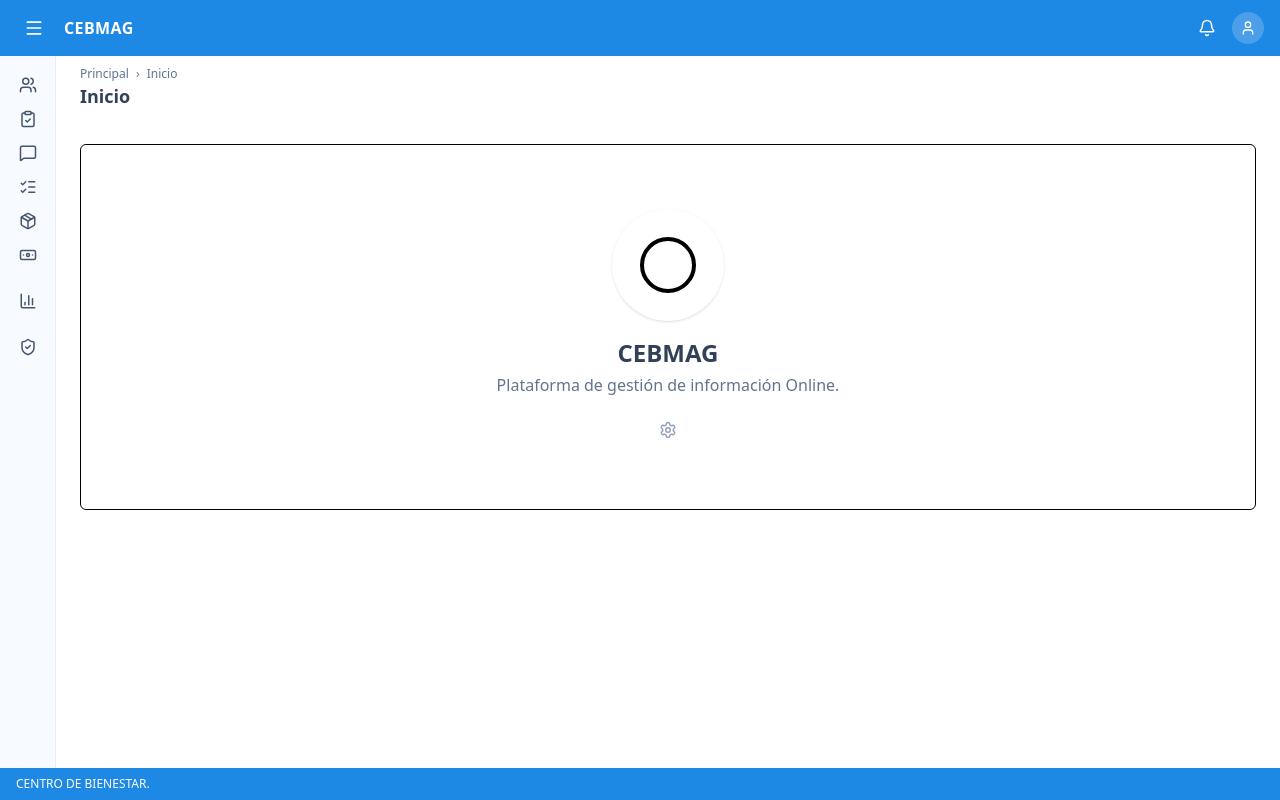
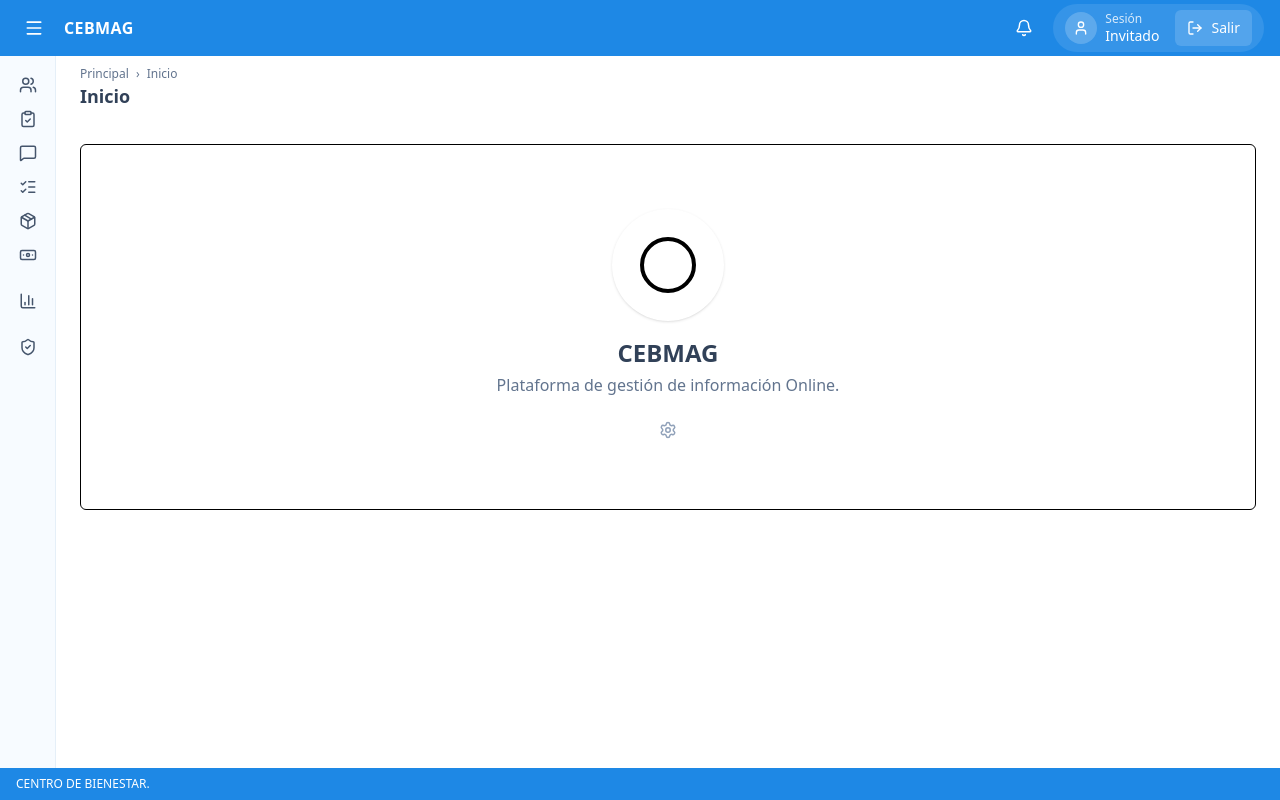
Before and after one commit to JonDeev/cebmag, a Next.js app: page / in a window 1280 px wide. Built offline with nearby package versions, Linux system fonts and the light colour scheme; no server answers.

Commit message:
TOPBAR CON NOMBRE DE LA PERSONA QUE TIENE LA SESION INICIADA Y BOTON DE CERRAR SESION

```diff
--- a/src/components/layout/Topbar.tsx
+++ b/src/components/layout/Topbar.tsx
@@ -1,25 +1,123 @@
 "use client";
-import { Menu, Bell, User } from "lucide-react";
+
+import { useEffect, useState } from "react";
+import { useRouter } from "next/navigation";
+import { Menu, Bell, User, LogOut } from "lucide-react";
+import toast from "react-hot-toast";
+
+type MeResp =
+  | { user: { id: number; nombre: string | null; email: string } }
+  | { user: null }
+  | null;
+
+async function fetchMe(): Promise<MeResp> {
+  const res = await fetch(`/api/auth/me?ts=${Date.now()}`, {
+    cache: "no-store",
+    headers: { "cache-control": "no-cache", pragma: "no-cache" },
+  });
+
+  if (!res.ok) return null;
+  return (await res.json()) as MeResp;
+}
+
+async function doLogout(): Promise<boolean> {
+  const res = await fetch("/api/auth/logout", {
+    method: "POST",
+    headers: { "cache-control": "no-cache" },
+  });
+  return res.ok;
+}
 
 export default function Topbar({ onToggle }: { onToggle(): void }) {
+  const router = useRouter();
+
+  const [me, setMe] = useState<MeResp>(null);
+  const [loadingMe, setLoadingMe] = useState(false);
+  const [loggingOut, setLoggingOut] = useState(false);
+
+  useEffect(() => {
+    let mounted = true;
+    (async () => {
+      setLoadingMe(true);
+      try {
+        const data = await fetchMe();
+        if (mounted) setMe(data);
+      } finally {
+        if (mounted) setLoadingMe(false);
+      }
+    })();
+    return () => {
+      mounted = false;
+    };
+  }, []);
+
+  const displayName =
+    me && "user" in me && me.user
+      ? me.user.nombre?.trim() || me.user.email
+      : "Invitado";
+
+  const logout = async () => {
+    setLoggingOut(true);
+    const t = toast.loading("Cerrando sesión...");
+    try {
+      const ok = await doLogout();
+      if (!ok) {
+        toast.error("No se pudo cerrar sesión", { id: t });
+        return;
+      }
+      toast.success("Sesión cerrada ✅", { id: t });
+      router.push("/login");
+      router.refresh();
+    } finally {
+      setLoggingOut(false);
+    }
+  };
+
   return (
     <header className="sticky top-0 z-40 h-14 bg-[var(--brand)] text-white px-4 flex items-center justify-between">
       <div className="flex items-center gap-3">
         <button
           onClick={onToggle}
-          className="p-2 rounded hover:bg-brand-700/50 transition"
+          className="p-2 transition rounded hover:bg-brand-700/50"
           aria-label="Abrir/cerrar menú"
+          type="button"
         >
           <Menu size={20} />
         </button>
         <span className="font-semibold tracking-wide">CEBMAG</span>
       </div>
-      <div className="flex items-center gap-2">
-        <button className="p-2 rounded hover:bg-brand-700/50 transition" aria-label="Notificaciones">
+
+      <div className="flex items-center gap-3">
+        <button
+          className="p-2 transition rounded hover:bg-brand-700/50"
+          aria-label="Notificaciones"
+          type="button"
+        >
           <Bell size={18} />
         </button>
-        <div className="w-8 h-8 rounded-full bg-white/20 grid place-items-center">
-          <User size={16} />
+
+        <div className="flex items-center gap-2 rounded-full bg-white/10 px-3 py-1.5">
+          <div className="grid w-8 h-8 rounded-full bg-white/20 place-items-center">
+            <User size={16} />
+          </div>
+
+          <div className="flex-col hidden leading-tight sm:flex">
+            <span className="text-[12px] opacity-80">Sesión</span>
+            <span className="text-sm font-medium">
+              {loadingMe ? "Cargando..." : displayName}
+            </span>
+          </div>
+
+          <button
+            onClick={logout}
+            disabled={loggingOut}
+            type="button"
+            className="inline-flex items-center gap-2 px-3 py-2 ml-2 text-sm rounded-md bg-white/15 hover:bg-white/20 disabled:opacity-60"
+            title="Cerrar sesión"
+          >
+            <LogOut size={16} />
+            <span className="hidden md:inline">Salir</span>
+          </button>
         </div>
       </div>
     </header>
```
